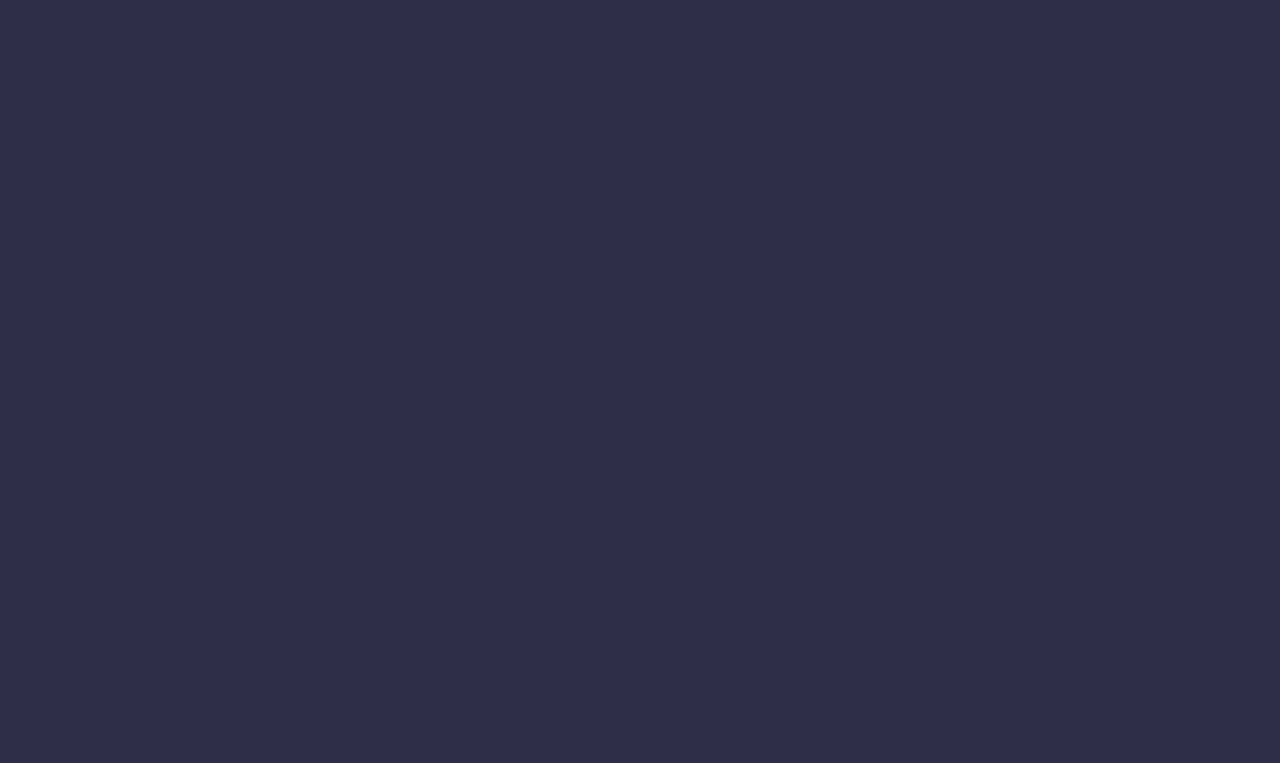
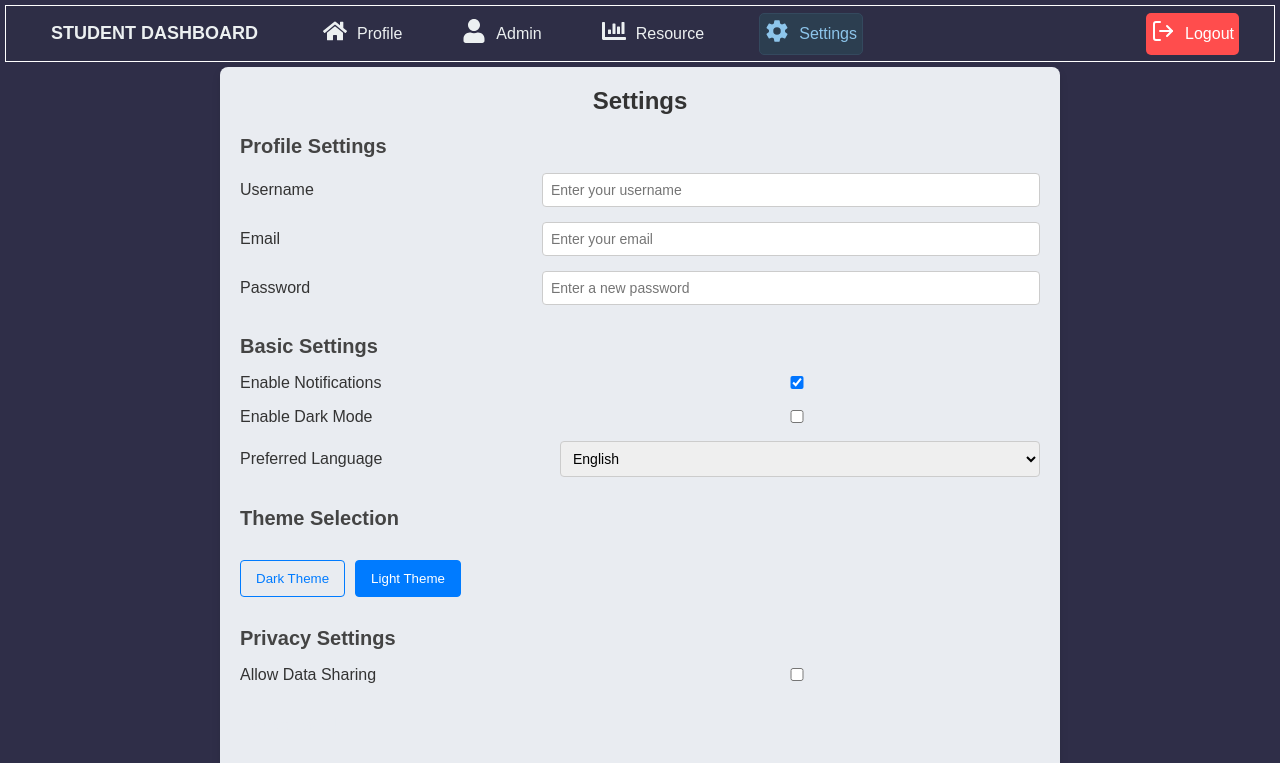
Before and after one commit to naveenkumar-42/Training_performance_tacker_Dashboard, a React (Create React App) app: page /settings in a window 1280 px wide. Before the commit this address had no page. Shown: the top 763 px of the page. Built offline with nearby package versions, Linux system fonts and the light colour scheme; a web font is replaced by a local one.

Commit message:
updated settings

```diff
--- a/src/App.js
+++ b/src/App.js
@@ -9,6 +9,7 @@ import StudentDashboard from "./pages/StudentDashboard";
 import Admin from "./pages/Admin";
 import Details from "./pages/Details";
 import TypeofLogin from "./pages/TypeofLogin";
+import Settings from "./pages/settings";
 import Login from "./pages/Login";
 
 function App() {
@@ -43,6 +44,10 @@ function App() {
         title = "Login Page";
         metaDescription = "";
         break;
+        case "/settings":
+        title = "Settings Page";
+        metaDescription = "";
+        break;
       case "/profile":
         title = "Student Dashboard";
         metaDescription = "";
@@ -69,6 +74,7 @@ function App() {
         <Route path="/admin" element={<Admin />} />
         <Route path="/details" element={<Details />} />
         <Route path="/login" element={<Login />} />
+        <Route path="/settings" element={<Settings />} />
         <Route path="/profile" element={<StudentDashboard />} />
       </Routes>
   );
--- a/src/components/NavBar.js
+++ b/src/components/NavBar.js
@@ -2,6 +2,7 @@ import React, { useCallback, useEffect, useState } from "react";
 import { NavLink, useNavigate } from "react-router-dom";
 import { FiLogOut } from 'react-icons/fi';
 import { FaHome, FaUser, FaChartBar } from "react-icons/fa";
+import { IoSettingsSharp } from "react-icons/io5";
 import { Client, Account } from 'appwrite'; // Appwrite SDK for authentication
 import "./NavBar.css";
 
@@ -57,6 +58,7 @@ const NavBar = () => {
     { icon: <FaHome />, label: "Profile", path: "/profile" },
     { icon: <FaUser />, label: "Admin", path: "/Admin" },
     { icon: <FaChartBar />, label: "Resource", path: "/details" },
+    { icon: <IoSettingsSharp />, label: "Settings", path: "/settings" },
     { icon: <FiLogOut />, label: "Logout", path: "/", action: handleLogout },
   ];
 
--- a/src/pages/TypeofLogin.css
+++ b/src/pages/TypeofLogin.css
@@ -44,7 +44,6 @@ p {
 }
 
 .login-button {
-  background-color: white;
   border: none;
   padding: 15px 20px;
   font-size: 1.1em;
--- /dev/null
+++ b/src/pages/settings.css
@@ -0,0 +1,97 @@
+/* settings.css */
+
+.settings-page {
+  padding: 20px;
+  max-width: 800px;
+  margin: auto;
+  background-color: var(--color-whitesmoke);
+  border-radius: 8px;
+  box-shadow: 0px 4px 8px rgba(0, 0, 0, 0.1);
+}
+
+.settings-page h2 {
+  font-size: 24px;
+  color: #333;
+  margin-bottom: 20px;
+  text-align: center;
+}
+
+.settings-section {
+  margin-bottom: 30px;
+}
+
+.settings-section h3 {
+  font-size: 20px;
+  color: #444;
+  margin-bottom: 15px;
+}
+
+.setting-item {
+  margin-bottom: 15px;
+  color: #333;
+  display: flex;
+  justify-content: space-between;
+  align-items: center;
+}
+
+.setting-item label {
+  font-size: 16px;
+}
+
+.setting-item input[type="checkbox"],
+.setting-item input[type="text"],
+.setting-item input[type="email"],
+.setting-item input[type="password"],
+.setting-item select {
+  padding: 8px;
+  font-size: 14px;
+  width: 60%;
+  border-radius: 4px;
+  border: 1px solid #ccc;
+}
+
+textarea {
+  width: 100%;
+  height: 100px;
+  padding: 10px;
+  font-size: 14px;
+  margin-top: 10px;
+  border-radius: 4px;
+  border: 1px solid #ccc;
+}
+
+button {
+  margin-top: 15px;
+  padding: 10px 20px;
+  background-color: #007bff;
+  color: white;
+  border: none;
+  border-radius: 4px;
+  cursor: pointer;
+  transition: background-color 0.3s;
+}
+
+button:hover {
+  background-color: #0056b3;
+}
+
+.theme-btn {
+  padding: 10px 15px;
+  border: 1px solid #007bff;
+  color: #007bff;
+  background-color: transparent;
+  cursor: pointer;
+  border-radius: 4px;
+  margin-right: 10px;
+  transition: all 0.3s;
+}
+
+.theme-btn.active {
+  background-color: #007bff;
+  color: white;
+}
+
+.theme-btn:hover {
+  background-color: #0056b3;
+  color: white;
+}
--- /dev/null
+++ b/src/pages/settings.js
@@ -0,0 +1,185 @@
+import React, { useState, useEffect } from 'react';
+import NavBar from '../components/NavBar';
+import './settings.css';
+
+const SettingsPage = () => {
+  const [settings, setSettings] = useState(() => {
+    const savedSettings = localStorage.getItem('settings');
+    return savedSettings ? JSON.parse(savedSettings) : {
+      notifications: true,
+      darkMode: false,
+      language: 'English',
+    };
+  });
+
+  const [profile, setProfile] = useState(() => {
+    const savedProfile = localStorage.getItem('profile');
+    return savedProfile ? JSON.parse(savedProfile) : {
+      username: '',
+      email: '',
+      password: '',
+    };
+  });
+
+  const [feedback, setFeedback] = useState('');
+
+  useEffect(() => {
+    localStorage.setItem('settings', JSON.stringify(settings));
+  }, [settings]);
+
+  useEffect(() => {
+    localStorage.setItem('profile', JSON.stringify(profile));
+  }, [profile]);
+
+  const handleToggle = (e) => {
+    setSettings({
+      ...settings,
+      [e.target.name]: e.target.checked
+    });
+  };
+
+
+  const handleProfileChange = (e) => {
+    setProfile({
+      ...profile,
+      [e.target.name]: e.target.value,
+    });
+  };
+
+  // Handle feedback submission
+  const handleFeedbackSubmit = (e) => {
+    e.preventDefault();
+    console.log('Feedback submitted:', feedback);
+    setFeedback(''); // Clear feedback
+  };
+
+  // Handle language selection
+  const handleLanguageChange = (e) => {
+    setSettings({ ...settings, language: e.target.value });
+  };
+
+  return (
+    <div className="settings">
+      <NavBar />
+      <section className="settings-page">
+        <h2>Settings</h2>
+
+        {/* Profile Settings */}
+        <div className="settings-section profile-settings">
+          <h3>Profile Settings</h3>
+          <div className="setting-item">
+            <label htmlFor="username">Username</label>
+            <input
+              type="text"
+              id="username"
+              name="username"
+              value={profile.username}
+              onChange={handleProfileChange}
+              placeholder="Enter your username"
+            />
+          </div>
+          <div className="setting-item">
+            <label htmlFor="email">Email</label>
+            <input
+              type="email"
+              id="email"
+              name="email"
+              value={profile.email}
+              onChange={handleProfileChange}
+              placeholder="Enter your email"
+            />
+          </div>
+          <div className="setting-item">
+            <label htmlFor="password">Password</label>
+            <input
+              type="password"
+              id="password"
+              name="password"
+              value={profile.password}
+              onChange={handleProfileChange}
+              placeholder="Enter a new password"
+            />
+          </div>
+        </div>
+
+        {/* Basic Settings */}
+        <div className="settings-section basic-settings">
+          <h3>Basic Settings</h3>
+          <div className="setting-item">
+            <label htmlFor="notifications">Enable Notifications</label>
+            <input
+              type="checkbox"
+              id="notifications"
+              name="notifications"
+              checked={settings.notifications}
+              onChange={handleToggle}
+            />
+          </div>
+          <div className="setting-item">
+            <label htmlFor="darkMode">Enable Dark Mode</label>
+            <input
+              type="checkbox"
+              id="darkMode"
+              name="darkMode"
+              checked={settings.darkMode}
+              onChange={handleToggle}
+            />
+          </div>
+          <div className="setting-item">
+            <label htmlFor="language">Preferred Language</label>
+            <select id="language" value={settings.language} onChange={handleLanguageChange}>
+              <option value="English">English</option>
+              <option value="Spanish">Spanish</option>
+              <option value="French">French</option>
+              <option value="German">German</option>
+            </select>
+          </div>
+        </div>
+
+        {/* Theme Selection */}
+        <div className="settings-section theme-settings">
+          <h3>Theme Selection</h3>
+          <div className="theme-options">
+            <button className={`theme-btn ${settings.darkMode ? 'active' : ''}`}>
+              Dark Theme
+            </button>
+            <button className={`theme-btn ${!settings.darkMode ? 'active' : ''}`}>
+              Light Theme
+            </button>
+          </div>
+        </div>
+
+        {/* Privacy Settings */}
+        <div className="settings-section privacy-settings">
+          <h3>Privacy Settings</h3>
+          <div className="setting-item">
+            <label htmlFor="data-sharing">Allow Data Sharing</label>
+            <input
+              type="checkbox"
+              id="data-sharing"
+              name="dataSharing"
+              checked={settings.dataSharing}
+              onChange={handleToggle}
+            />
+          </div>
+        </div>
+
+        {/* Feedback Section */}
+        <div className="feedback-section">
+          <h3>Feedback</h3>
+          <form onSubmit={handleFeedbackSubmit}>
+            <textarea
+              placeholder="Your feedback here..."
+              value={feedback}
+              onChange={(e) => setFeedback(e.target.value)}
+              required
+            />
+            <button type="submit">Submit Feedback</button>
+          </form>
+        </div>
+      </section>
+    </div>
+  );
+};
+
+export default SettingsPage;
```
